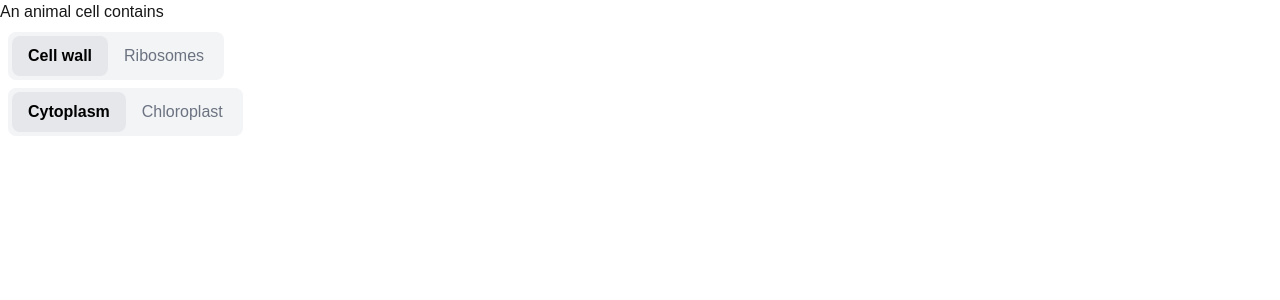
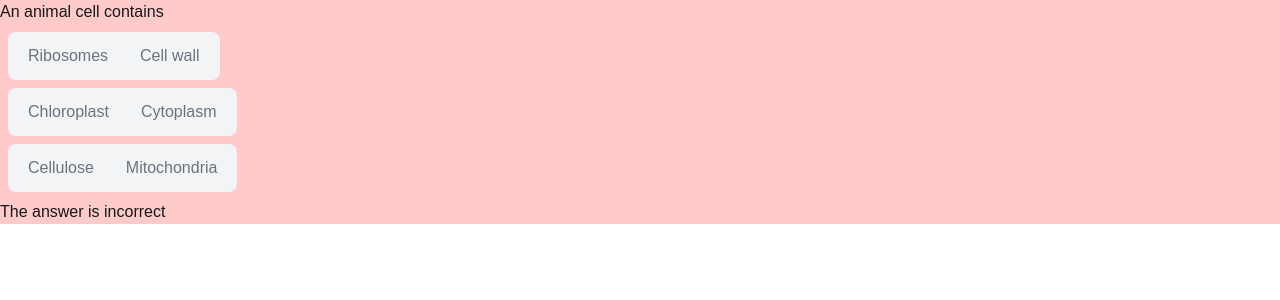
Before and after one commit to joemccleary-frontend/seneca-task, a Next.js app: page / in a window 1280 px wide. Shown: the top 300 px of the page. Built offline with nearby package versions, Linux system fonts and the light colour scheme.

Commit message:
fixed correct percentage, removed shuffling

```diff
--- a/app/components/Toggle.tsx
+++ b/app/components/Toggle.tsx
@@ -1,5 +1,5 @@
 "use client";
-import React, { useState, useEffect } from "react";
+import React, { useState } from "react";
 
 interface Answer {
   incorrect: string[];
@@ -13,14 +13,7 @@ interface SwitchProps {
 
 const Switch = ({ answers, onSelect }: SwitchProps) => {
   const [selectedValue, setSelectedValue] = useState<string | null>(null);
-  const [shuffledOptions, setShuffledOptions] = useState<string[]>([]);
-
-  useEffect(() => {
-    const optionsToShuffle = [...answers.incorrect, answers.correct];
-    const shuffled = optionsToShuffle.sort(() => Math.random() - 0.5);
-    setShuffledOptions(shuffled);
-    setSelectedValue(shuffled[0]);
-  }, [answers]);
+  const options = [answers.correct, ...answers.incorrect];
 
   const handleClick = (value: string) => {
     setSelectedValue(value);
@@ -30,7 +23,7 @@ const Switch = ({ answers, onSelect }: SwitchProps) => {
 
   return (
     <div className="flex items-center rounded-lg bg-gray-100 p-1 w-fit m-2">
-      {shuffledOptions.map((option) => (
+      {options.map((option) => (
         <div
           key={option}
           className={`px-4 py-2 rounded-lg cursor-pointer transition-colors
--- a/app/page.tsx
+++ b/app/page.tsx
@@ -1,7 +1,10 @@
 "use client";
+import { useState } from "react";
 import Switch from "./components/Toggle";
 
 export default function Home() {
+  const [correctPercentage, setCorrectPercentage] = useState(0);
+
   const questionData = {
     question: "An animal cell contains",
     answers: [
@@ -13,18 +16,50 @@ export default function Home() {
         incorrect: ["Cytoplasm"],
         correct: "Chloroplast",
       },
+      {
+        incorrect: ["Mitochondria"],
+        correct: "Cellulose",
+      },
     ],
   };
+  const [correctAnswers, setCorrectAnswers] = useState(
+    Array(questionData.answers.length).fill(false)
+  );
+
   const handleAnswerSelect = (
     index: number,
     selected: string,
     isCorrect: boolean
   ) => {
     console.log("blah", index, selected, isCorrect);
+    const updatedCorrectAnswers = [...correctAnswers];
+    updatedCorrectAnswers[index] = isCorrect;
+
+    setCorrectAnswers(updatedCorrectAnswers);
+    console.log(updatedCorrectAnswers);
+
+    const totalCorrect = updatedCorrectAnswers.filter(
+      (isCorrect) => isCorrect
+    ).length;
+    const percentage = Math.round(
+      (totalCorrect / questionData.answers.length) * 100
+    );
+    setCorrectPercentage(percentage);
+  };
+
+  const calculateBackgroundColour = () => {
+    if (correctPercentage === 0) {
+      return "bg-red-200";
+    } else if (correctPercentage === 100) {
+      return "bg-blue-200";
+    } else {
+      const colorIntensity = Math.ceil((correctPercentage / 100) * 6) * 100;
+      return `bg-blue-${colorIntensity}`;
+    }
   };
 
   return (
-    <div className="">
+    <div className={`${calculateBackgroundColour()}`}>
       {questionData.question}
 
       {questionData.answers.map((answer, index) => (
@@ -36,6 +71,9 @@ export default function Home() {
           }
         />
       ))}
+      <div>
+        The answer is {correctPercentage === 100 ? "correct" : "incorrect"}
+      </div>
     </div>
   );
 }
```
